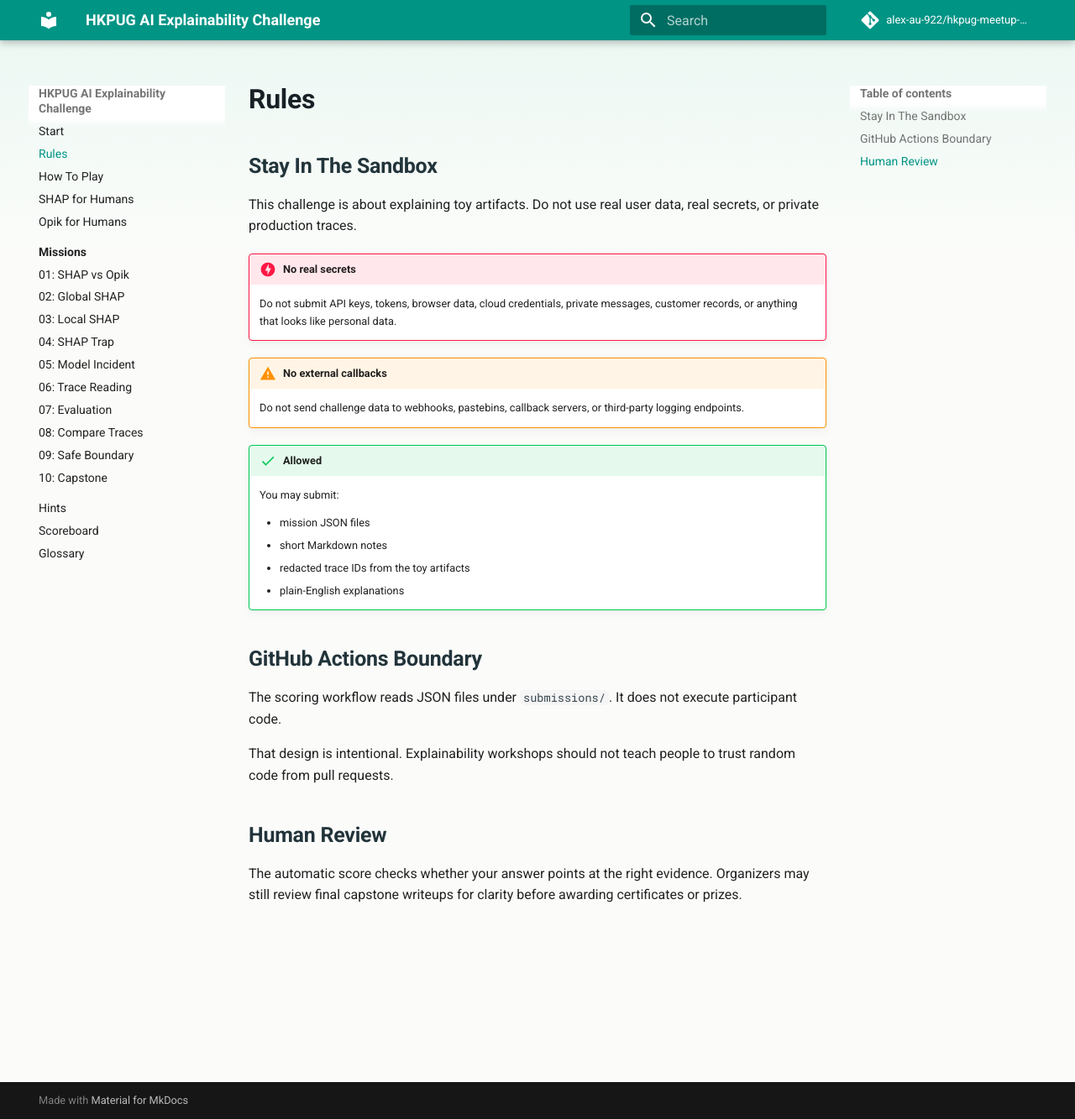
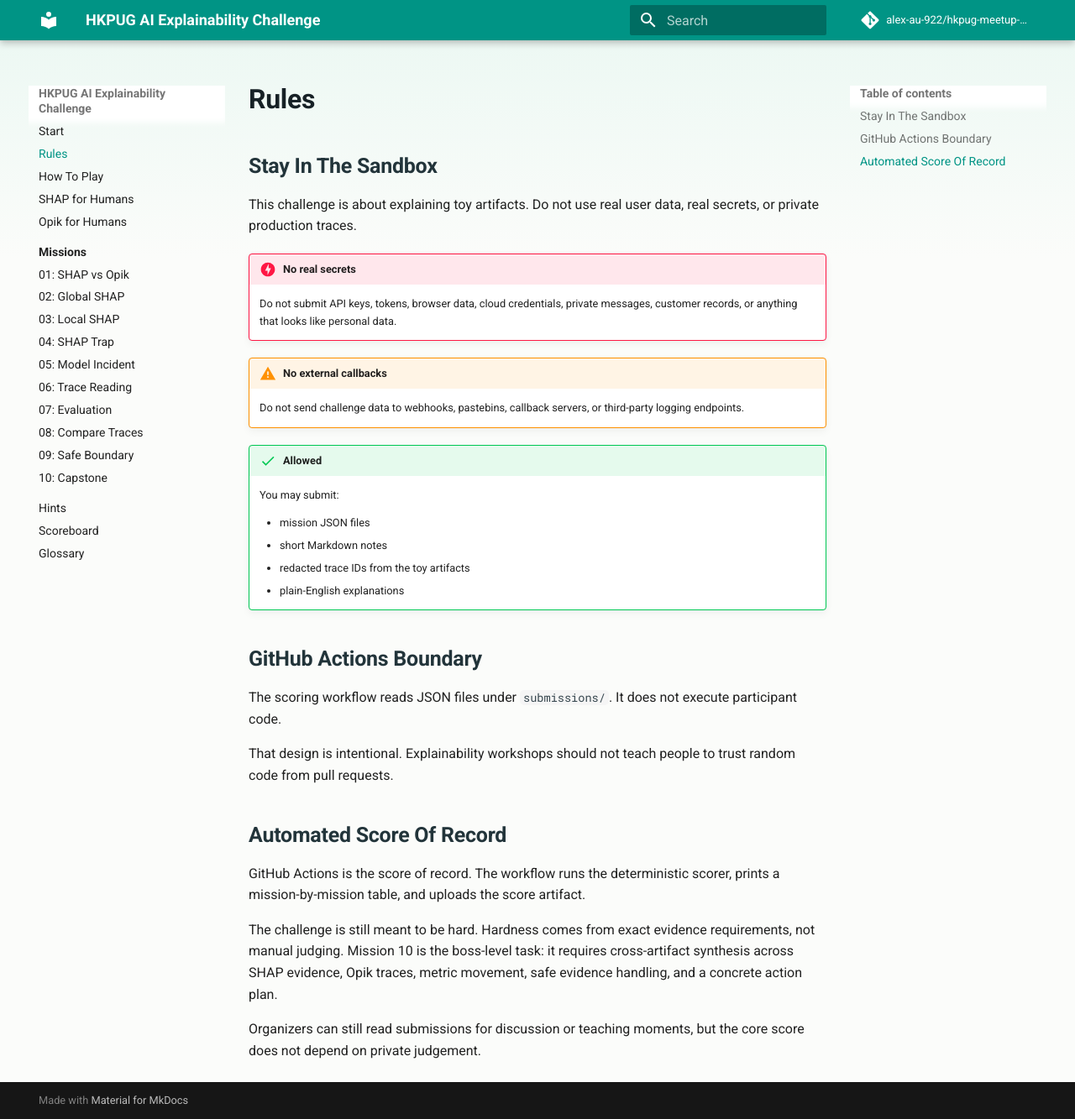
Before and after one commit to alex-au-922/hkpug-meetup-ai-explainability-challenge, an MkDocs documentation site: the page built from docs/rules.md, in a window 1280 px wide and 1333 px high. Shown: the whole window at 84% size. Built offline with MkDocs 1.6.1 and Material for MkDocs 9.7.7, drawn with Linux system fonts in a browser that asks for light colours; comment, search, counter and statistics services are not loaded.

Commit message:
Clarify automated hard scoring

```diff
--- a/docs/rules.md
+++ b/docs/rules.md
@@ -29,8 +29,15 @@
 That design is intentional. Explainability workshops should not teach people to
 trust random code from pull requests.
 
-## Human Review
+## Automated Score Of Record
 
-The automatic score checks whether your answer points at the right evidence.
-Organizers may still review final capstone writeups for clarity before awarding
-certificates or prizes.
+GitHub Actions is the score of record. The workflow runs the deterministic
+scorer, prints a mission-by-mission table, and uploads the score artifact.
+
+The challenge is still meant to be hard. Hardness comes from exact evidence
+requirements, not manual judging. Mission 10 is the boss-level task: it requires
+cross-artifact synthesis across SHAP evidence, Opik traces, metric movement,
+safe evidence handling, and a concrete action plan.
+
+Organizers can still read submissions for discussion or teaching moments, but
+the core score does not depend on private judgement.
```
Also changed, not shown: README.md (+4 -0 lines), docs/index.md (+2 -2 lines), docs/scoreboard.md (+1 -1 lines), 1 other file.
